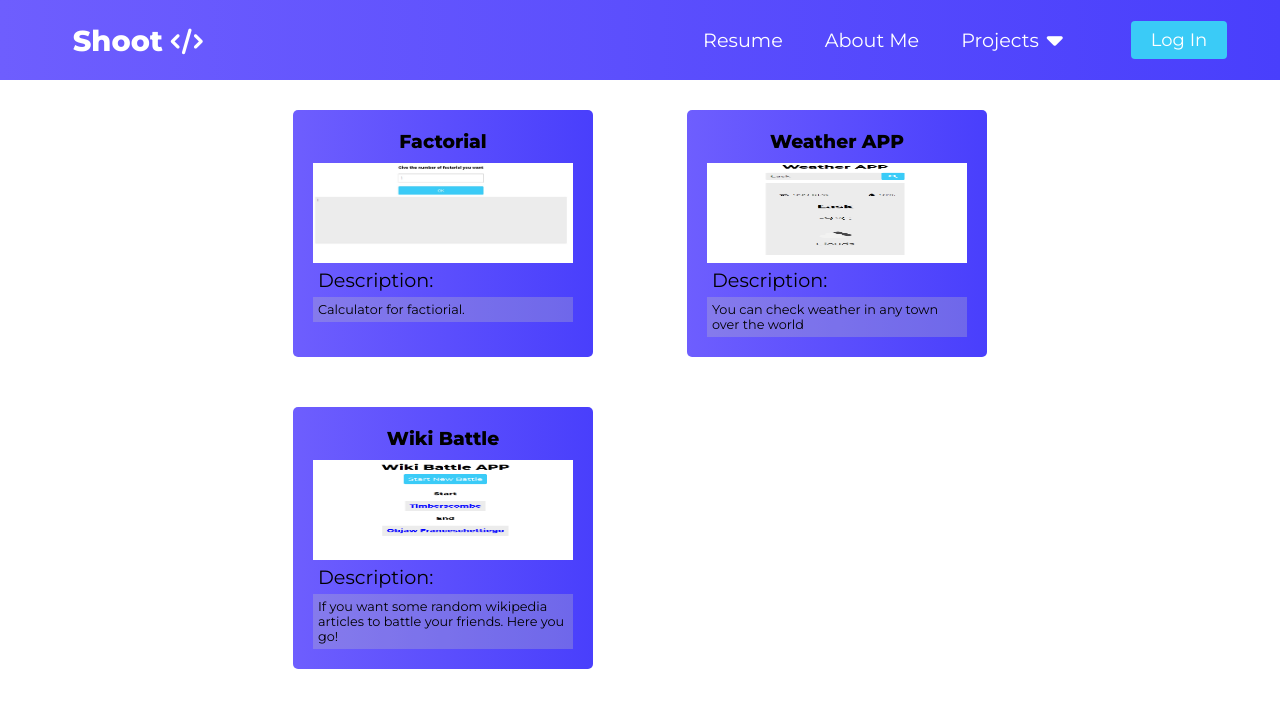
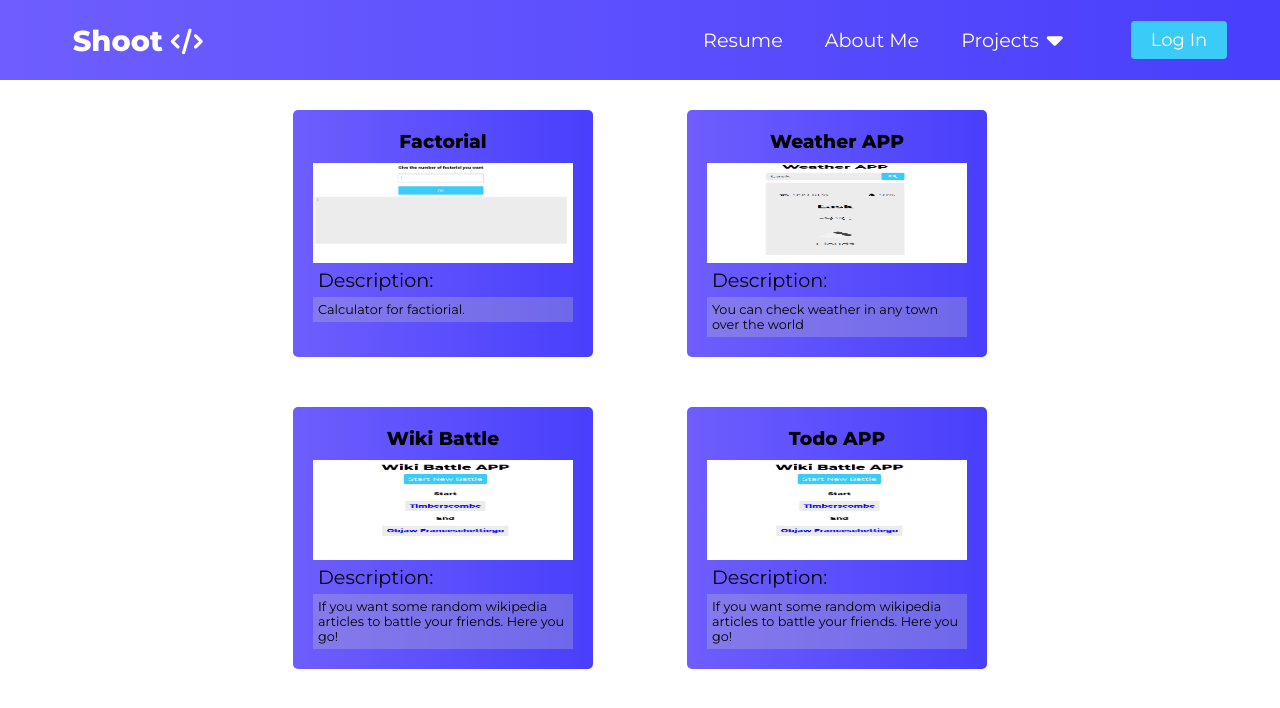
Before and after one commit to warningshoot/portfolio-project, a React (Create React App) app: page /#/projects in a window 1280 px wide. Shown: the top 708 px of the page. Built offline with nearby package versions, Linux system fonts and the light colour scheme.

Commit message:
feat: small bugfixes

```diff
--- a/src/components/LoginForm/useForm.js
+++ b/src/components/LoginForm/useForm.js
@@ -18,6 +18,8 @@ const useForm = (validate) => {
 			...values,
 			[name]: value,
 		});
+		statusCode = 0;
+		setErrors({});
 	};
 
 	const handleSubmit = async (e, setUser) => {
@@ -40,7 +42,7 @@ const useForm = (validate) => {
 					}
 				})
 				.catch((err) => {
-					console.log(err);
+					console.error(err);
 					return null;
 				});
 		} else if (Object.keys(errors).length === 0 && e.target.id === "signUp") {
@@ -60,7 +62,7 @@ const useForm = (validate) => {
 					}
 				})
 				.catch((err) => {
-					console.log(err);
+					console.error(err);
 					return null;
 				});
 		}
--- a/src/components/Projects/elements.js
+++ b/src/components/Projects/elements.js
@@ -21,6 +21,14 @@ const elements = [
 			"If you want some random wikipedia articles to battle your friends. Here you go! ",
 		link: "/projects/wikibattle",
 	},
+	{
+		id: 4,
+		title: "Todo APP",
+		imgSrc: "./Img/WikiBattle.jpg",
+		desc:
+			"If you want some random wikipedia articles to battle your friends. Here you go! ",
+		link: "/projects/todo",
+	},
 ];
 
 export default elements;
--- /dev/null
+++ b/src/components/ProtectedRoute/index.js
@@ -0,0 +1 @@
+export { default } from "./ProtectedRoute";
--- /dev/null
+++ b/src/components/Todo/Todo.js
@@ -0,0 +1,11 @@
+import React from "react";
+
+const Todo = () => {
+	return (
+		<div>
+			<h1>Todo</h1>
+		</div>
+	);
+};
+
+export default Todo;
--- /dev/null
+++ b/src/components/Todo/index.js
@@ -0,0 +1 @@
+export { default } from "./Todo";
--- a/src/components/Weather/Weather.js
+++ b/src/components/Weather/Weather.js
@@ -23,7 +23,6 @@ const Weather = () => {
 		weatherRequest
 			.get(`/weather?q=${city}&appid=4a5f8903f8a0fbb1618839167d0ea639`)
 			.then((res) => {
-				console.log(res.data);
 				const temperature = Math.round(res.data.main.temp - 273.15);
 				const temp = {
 					name: res.data.name,
```
